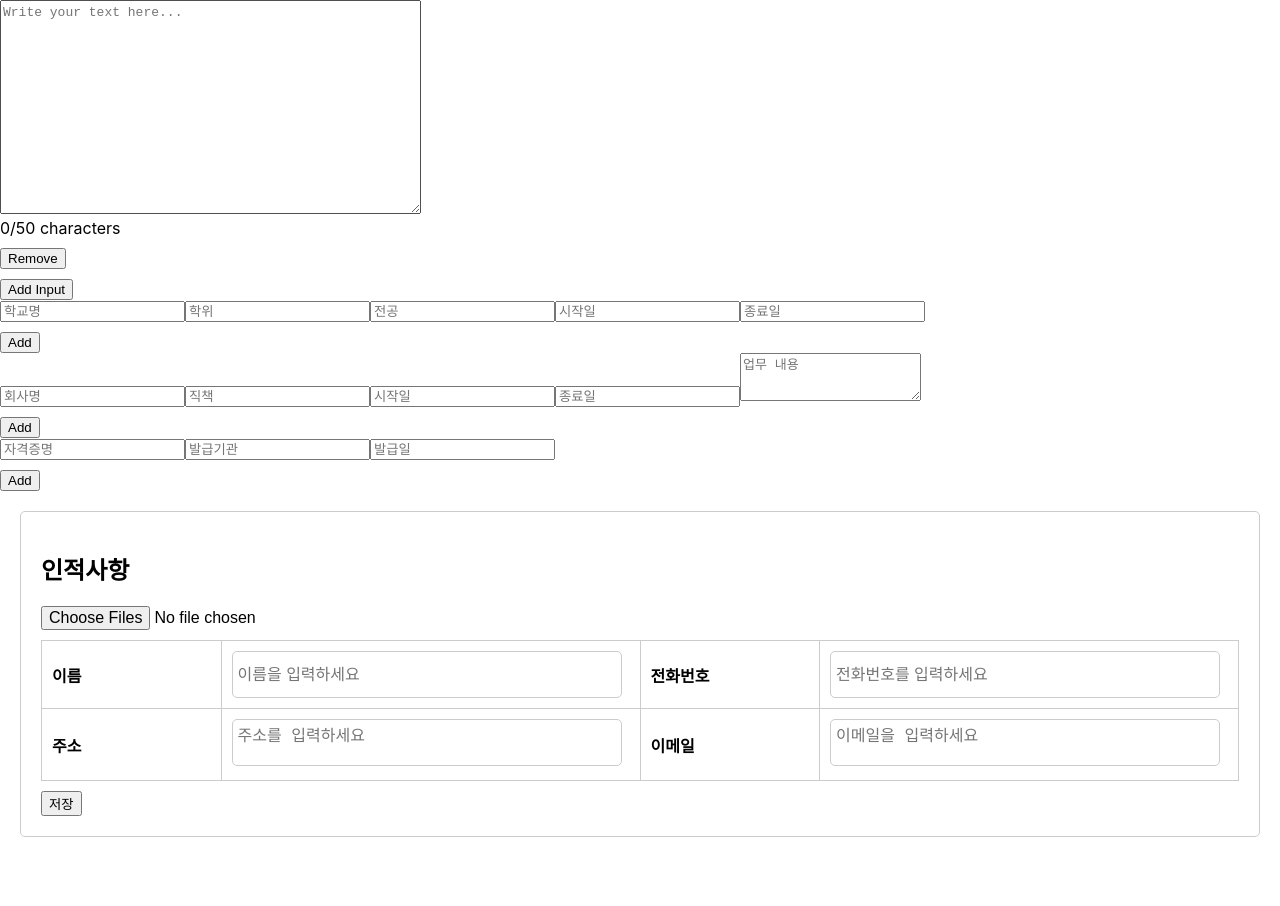
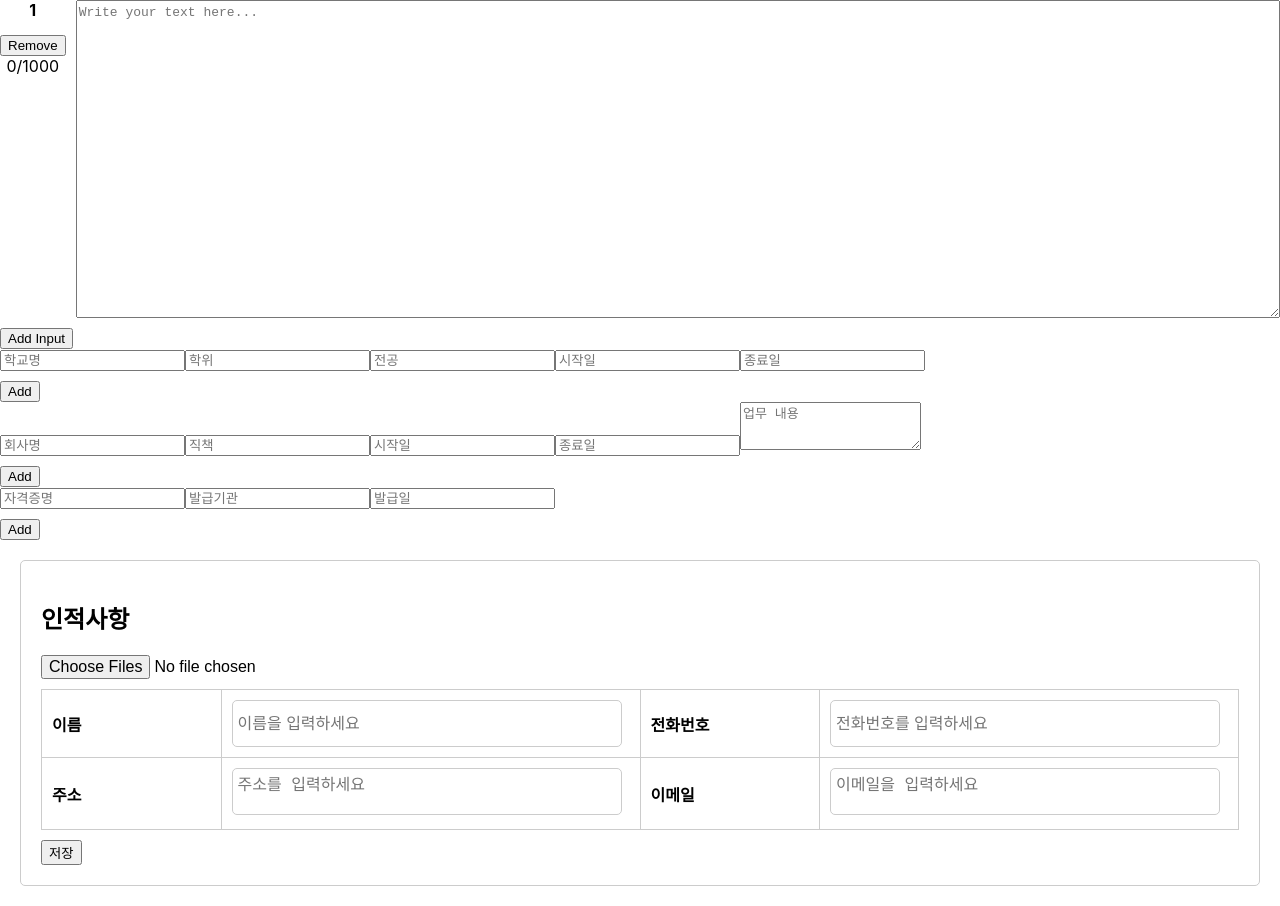
Before and after one commit to jeauk/react-resume, a React (Create React App) app: page / in a window 1280 px wide. Before the commit the page ends 857 px from the top, so only its background shows below. Built offline with nearby package versions, Linux system fonts and the light colour scheme.

Commit message:
자소서 3

```diff
--- a/src/components/MaxLengthInput.css
+++ b/src/components/MaxLengthInput.css
@@ -1,10 +1,27 @@
+/* MaxLengthInput.css */
 textarea {
   font-size: 13px;
   line-height: 1.6;
 }
 
 .input-container {
+  display: flex;
+  align-items: flex-start;
   margin-bottom: 10px;
+  position: relative;
+}
+
+.input-info-box {
+  display: flex;
+  flex-direction: column;
+  align-items: center;
+  margin-right: 10px;
+}
+
+.input-id {
+  font-weight: bold;
+  text-align: center;
+  margin-bottom: 5px;
 }
 
 button {
--- a/src/components/MaxLengthInput.jsx
+++ b/src/components/MaxLengthInput.jsx
@@ -1,11 +1,10 @@
-import React, { useState, useEffect, useRef } from 'react';
+import React, { useState } from 'react';
 import './MaxLengthInput.css';
 import { v4 as uuidv4 } from 'uuid';
 
 const MaxLengthInput = () => {
   const [inputs, setInputs] = useState([{ id: uuidv4(), text: '' }]);
-  const maxLength = 50;
-  const endRef = useRef(null);
+  const maxLength = 1000;
 
   const handleChange = (e, id) => {
     const newInputs = inputs.map(input => {
@@ -30,31 +29,27 @@ const MaxLengthInput = () => {
     }
   };
 
-  useEffect(() => {
-    if (inputs.length > 1) {
-      endRef.current.scrollIntoView({ behavior: 'smooth' });
-    }
-  }, [inputs]);
-
   return (
     <div>
-      {inputs.map((input) => (
+      {inputs.map((input, index) => (
+          <form action="">
         <div key={input.id} className="input-container">
+          <div className="input-info-box">
+            <div className="input-id">{index + 1}</div>
+            <button onClick={() => removeInput(input.id)}>Remove</button>
+            {input.text.length}/{maxLength}
+          </div>
           <textarea
             value={input.text}
             onChange={(e) => handleChange(e, input.id)}
             placeholder="Write your text here..."
-            rows="10"
-            cols="50"
-          />
-          <div>
-            {input.text.length}/{maxLength} characters
-          </div>
-          <button onClick={() => removeInput(input.id)}>Remove</button>
+            rows="15"
+            cols="180"
+            />
         </div>
+            </form>
       ))}
       <button onClick={addInput} disabled={inputs.length >= 5}>Add Input</button>
-      <div ref={endRef}></div>
     </div>
   );
 };
```
